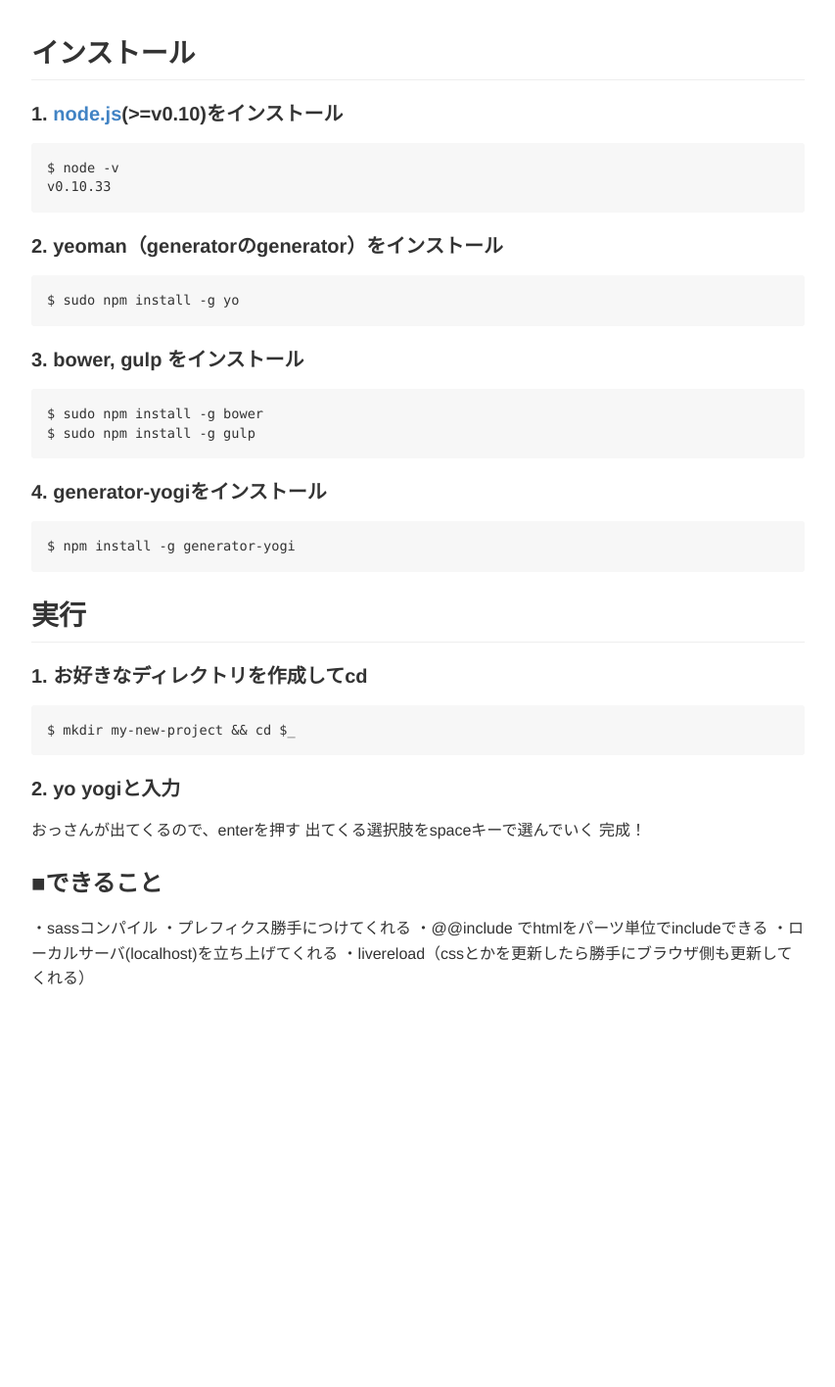
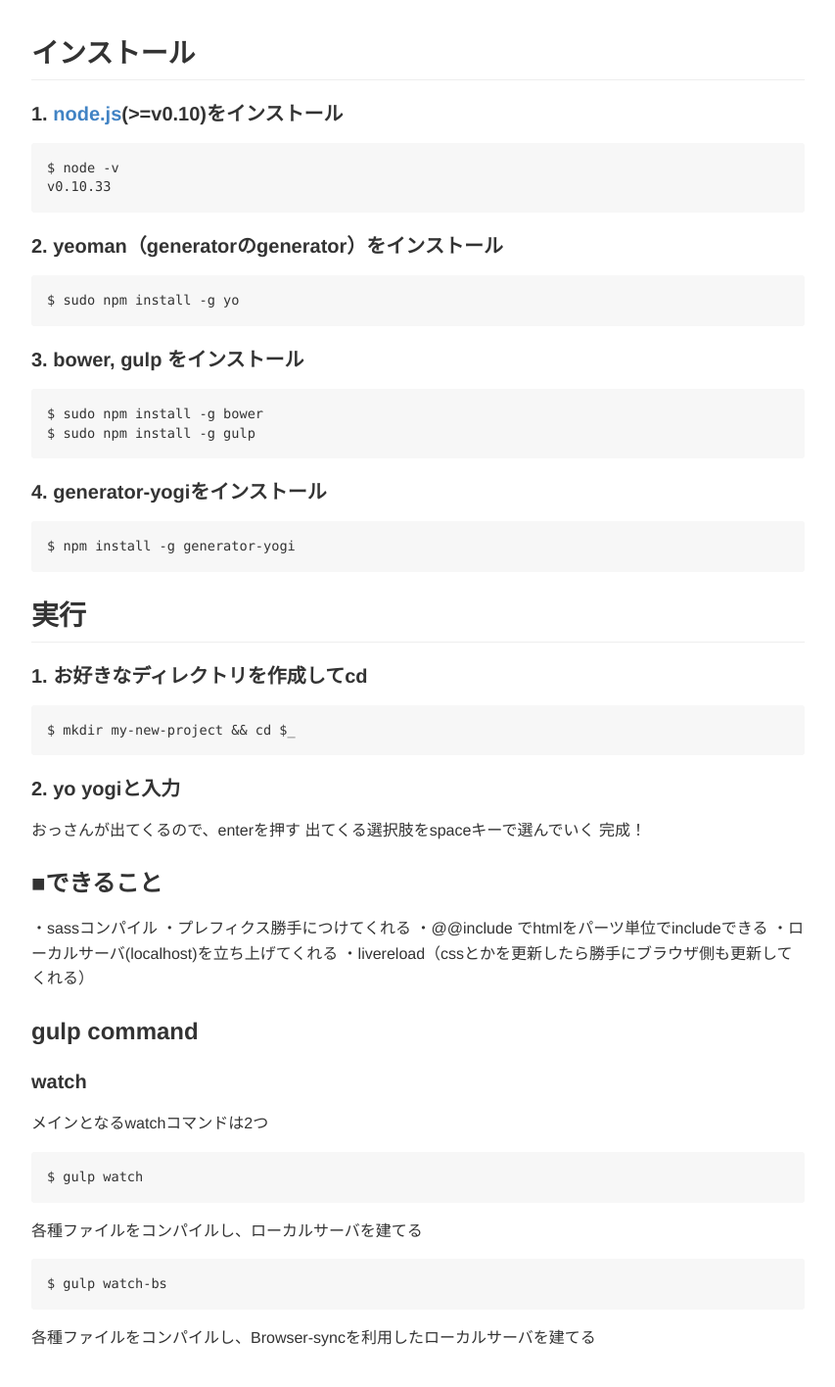
Before and after one commit to kyohei8/generator-yogi, a Jekyll site: the page built from index.md, in a window 1280 px wide. Shown: the whole page at 98% size, without its empty margins (213-1066 px from the left). Built offline with Jekyll 4.4.1, drawn with Linux system fonts in a browser that asks for light colours; before the commit the page ends 1050 px from its top, so only the background shows below that.

Commit message:
update index

````diff
--- a/index.md
+++ b/index.md
@@ -48,3 +48,18 @@ $ mkdir my-new-project && cd $_
 ・@@include でhtmlをパーツ単位でincludeできる
 ・ローカルサーバ(localhost)を立ち上げてくれる
 ・livereload（cssとかを更新したら勝手にブラウザ側も更新してくれる）
+
+### gulp command
+
+#### watch
+メインとなるwatchコマンドは2つ
+
+```
+$ gulp watch
+```
+各種ファイルをコンパイルし、ローカルサーバを建てる
+
+```
+$ gulp watch-bs
+```
+各種ファイルをコンパイルし、Browser-syncを利用したローカルサーバを建てる
````
Also changed, not shown: README.md, 2 other files.
